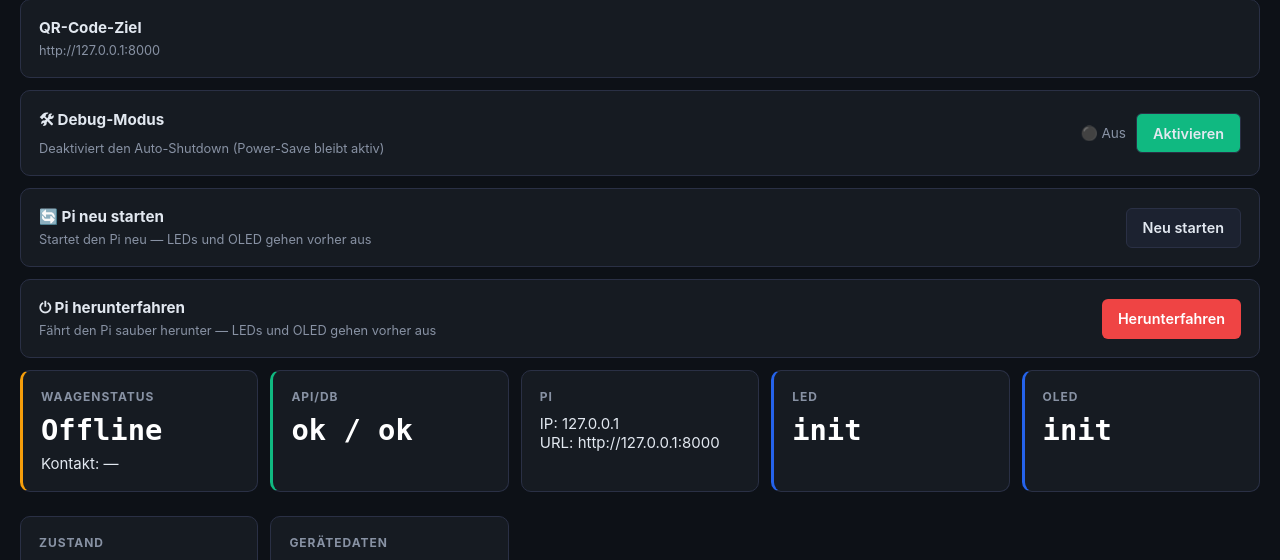
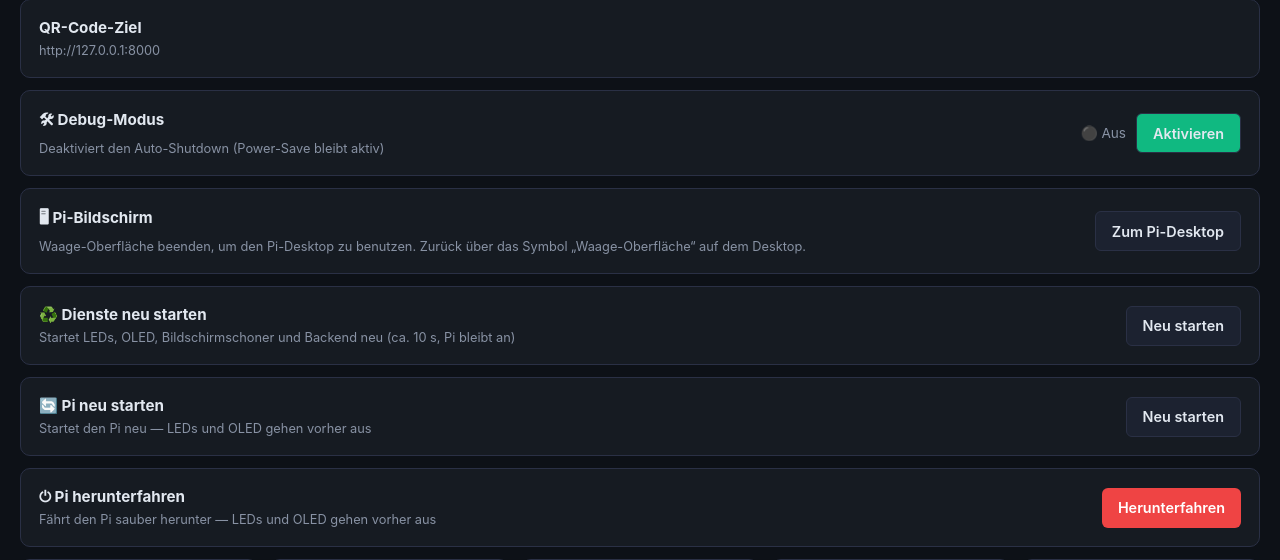
Before and after one commit to ItIsYe/wage, a FastAPI app: page /status in a window 1280 px wide. Shown: the part 147-707 px from the top of the page. Run offline with FastAPI, Linux system fonts and the light colour scheme; data comes from the database, SQL or seed files in the repository; data that the repository does not hold is empty.

Commit message:
feat(pi): zum Pi-Desktop wechseln, Oberfläche vom Desktop starten, Dienste neu starten
- Status-Seite: "Zum Pi-Desktop" beendet die Waage-Oberfläche (Kiosk), der Pi-Desktop wird
  sichtbar; von Handy/Laptop aus kann der Kiosk dort auch wieder gestartet werden.
  "Dienste neu starten" startet LEDs, OLED, Bildschirmschoner und Backend neu und lädt die
  Seite danach neu.
- Desktop-Symbole "Waage-Oberfläche" (Kiosk starten) und "wage-Dienste neu starten"
  (Terminal mit Ausgabe), auch im Startmenü; angelegt durch install_desktop_shortcuts.sh bei
  Installation und jedem Update.
- pi/scripts/restart_services.sh: gemeinsames Skript für Desktop und Oberfläche, Backend zuletzt
  und ohne Warten.
- API: GET /api/v1/system/kiosk, POST /api/v1/system/kiosk/{stop,start},
  POST /api/v1/system/restart-all
- Benötigt nur die vorhandene sudo-Regel für systemctl.

Getestet: pytest (31 grün), Skripte mit nachgestelltem systemctl, Status-Seite per Playwright
(800x480) im Kiosk und von außen.

Co-Authored-By: Claude Opus 5.5 <noreply@anthropic.com>
Claude-Session: https://claude.ai/code/session_01687SG2KjYDUTsbdFtV6J3Q

```diff
--- a/pi/backend/main.py
+++ b/pi/backend/main.py
@@ -135,6 +135,65 @@ def restart_services():
         return {"ok": False, "detail": str(e)}
 
 
+KIOSK_SERVICE = "wage-pi-kiosk"
+RESTART_SCRIPT = PI_ROOT / "scripts" / "restart_services.sh"
+
+
+def _systemctl(*args: str, timeout: int = 10):
+    import subprocess
+    return subprocess.run(["sudo", "-n", "systemctl", *args], capture_output=True, text=True, timeout=timeout)
+
+
+@app.get("/api/v1/system/kiosk")
+def kiosk_state():
+    """Läuft die Waage-Oberfläche (Kiosk-Browser) auf dem Pi-Bildschirm?"""
+    import subprocess
+    try:
+        out = subprocess.run(["systemctl", "is-active", KIOSK_SERVICE], capture_output=True, text=True, timeout=5)
+        state = out.stdout.strip() or "unknown"
+    except (OSError, subprocess.SubprocessError):
+        state = "unknown"
+    return {"active": state == "active", "state": state}
+
+
+@app.post("/api/v1/system/kiosk/stop")
+def kiosk_stop():
+    """Waage-Oberfläche auf dem Pi-Bildschirm beenden -> Pi-Desktop wird sichtbar.
+    Zurück über das Desktop-Symbol "Waage-Oberfläche" oder POST /api/v1/system/kiosk/start."""
+    try:
+        proc = _systemctl("--no-block", "stop", KIOSK_SERVICE)
+    except Exception as e:
+        return {"ok": False, "message": str(e)}
+    if proc.returncode != 0:
+        return {"ok": False, "message": (proc.stderr or proc.stdout).strip() or "systemctl fehlgeschlagen"}
+    return {"ok": True, "message": "Waage-Oberfläche wird beendet – der Pi-Desktop erscheint."}
+
+
+@app.post("/api/v1/system/kiosk/start")
+def kiosk_start():
+    """Waage-Oberfläche auf dem Pi-Bildschirm (wieder) starten."""
+    try:
+        proc = _systemctl("--no-block", "start", KIOSK_SERVICE)
+    except Exception as e:
+        return {"ok": False, "message": str(e)}
+    if proc.returncode != 0:
+        return {"ok": False, "message": (proc.stderr or proc.stdout).strip() or "systemctl fehlgeschlagen"}
+    return {"ok": True, "message": "Waage-Oberfläche wird auf dem Pi-Bildschirm gestartet."}
+
+
+@app.post("/api/v1/system/restart-all")
+def restart_all_services():
+    """LEDs, OLED, Screen-Save und zuletzt das Backend neu starten (gleiches Skript wie auf dem Desktop).
+    Das Backend ist danach einige Sekunden nicht erreichbar."""
+    import subprocess
+    try:
+        subprocess.Popen(["bash", str(RESTART_SCRIPT)], start_new_session=True,
+                         stdout=subprocess.DEVNULL, stderr=subprocess.DEVNULL)
+    except Exception as e:
+        return {"ok": False, "message": str(e)}
+    return {"ok": True, "message": "Dienste werden neu gestartet – die Seite lädt gleich neu."}
+
+
 @app.get("/api/v1/system/debug-mode")
 def get_debug_mode():
     with db_cursor() as (_, cur):
--- a/pi/frontend/static/app.js
+++ b/pi/frontend/static/app.js
@@ -1218,6 +1218,91 @@ async function toggleDebugMode() {
 loadDebugMode();
 
 
+// === Pi-Bildschirm (Kiosk) und Dienste ===
+
+// Läuft diese Seite im Kiosk-Browser auf dem Pi selbst?
+function isOnPiScreen() {
+  return ['localhost', '127.0.0.1', '::1', '[::1]'].includes(location.hostname);
+}
+
+async function loadKioskState() {
+  const stopBtn = byId('btn-kiosk-stop');
+  const startBtn = byId('btn-kiosk-start');
+  if (!stopBtn || !startBtn) return;
+  let state = 'unknown';
+  try { state = (await api('/api/v1/system/kiosk')).state || 'unknown'; } catch (_) {}
+  const known = ['active', 'activating', 'inactive', 'failed', 'deactivating'].includes(state);
+  const active = state === 'active' || state === 'activating';
+  // Im Kiosk selbst läuft die Oberfläche ja gerade: dort nur "Zum Pi-Desktop".
+  // Von Handy/Laptop aus je nach Zustand; ist der Zustand unbekannt, beide Knöpfe.
+  stopBtn.style.display = (isOnPiScreen() || active || !known) ? '' : 'none';
+  startBtn.style.display = (!isOnPiScreen() && (!active || !known)) ? '' : 'none';
+  const hint = byId('kiosk-hint');
+  if (hint && !isOnPiScreen()) {
+    hint.textContent = !known
+      ? 'Waage-Oberfläche auf dem Pi-Bildschirm beenden (Pi-Desktop) oder wieder starten.'
+      : active
+        ? 'Die Waage-Oberfläche läuft auf dem Pi-Bildschirm. "Zum Pi-Desktop" beendet sie dort.'
+        : 'Auf dem Pi-Bildschirm ist gerade der Desktop zu sehen.';
+  }
+}
+
+async function kioskStop() {
+  const msg = isOnPiScreen()
+    ? 'Waage-Oberfläche beenden und zum Pi-Desktop wechseln?\n\nZurück geht es über das Symbol „Waage-Oberfläche“ auf dem Desktop.'
+    : 'Waage-Oberfläche auf dem Pi-Bildschirm beenden? Dort erscheint dann der Pi-Desktop.';
+  if (!confirm(msg)) return;
+  try {
+    const d = await api('/api/v1/system/kiosk/stop', { method: 'POST' });
+    flash(d.message || 'Waage-Oberfläche wird beendet...', d.ok);
+  } catch (e) {
+    // Im Kiosk bricht die Verbindung ab, weil der Browser beendet wird - das ist gewollt.
+    if (!isOnPiScreen()) flash(`Fehler: ${e.message}`);
+  }
+  setTimeout(loadKioskState, 3000);
+}
+
+async function kioskStart() {
+  try {
+    const d = await api('/api/v1/system/kiosk/start', { method: 'POST' });
+    flash(d.message || 'Waage-Oberfläche wird gestartet...', d.ok);
+  } catch (e) {
+    flash(`Fehler: ${e.message}`);
+  }
+  setTimeout(loadKioskState, 3000);
+}
+
+async function restartAllServices() {
+  if (!confirm('LEDs, OLED, Bildschirmschoner und Backend neu starten?\nDie Seite ist dabei einige Sekunden nicht erreichbar.')) return;
+  const btn = byId('btn-restart-all');
+  if (btn) btn.disabled = true;
+  try {
+    const d = await api('/api/v1/system/restart-all', { method: 'POST' });
+    flash(d.message || 'Dienste werden neu gestartet...', d.ok);
+    if (!d.ok) { if (btn) btn.disabled = false; return; }
+  } catch (e) {
+    flash(`Fehler: ${e.message}`);
+    if (btn) btn.disabled = false;
+    return;
+  }
+  // Warten, bis das Backend weg und wieder da ist, dann neu laden (höchstens 60 s)
+  const started = Date.now();
+  let wentDown = false;
+  while (Date.now() - started < 60000) {
+    await new Promise((r) => setTimeout(r, 1500));
+    try {
+      const r = await fetch('/api/v1/health', { cache: 'no-store' });
+      if (r.ok && (wentDown || Date.now() - started > 15000)) break;
+      if (!r.ok) wentDown = true;
+    } catch (_) {
+      wentDown = true;
+    }
+  }
+  location.reload();
+}
+
+loadKioskState();
+
 // === Pi Herunterfahren ===
 
 async function shutdownPi() {
--- a/pi/frontend/templates/base.html
+++ b/pi/frontend/templates/base.html
@@ -33,6 +33,6 @@
 <main>{% block content %}{% endblock %}</main>
 
 <script src="/static/keyboard.js?v=13"></script>
-<script src="/static/app.js?v=13"></script>
+<script src="/static/app.js?v=14"></script>
 </body>
 </html>
--- a/pi/frontend/templates/status.html
+++ b/pi/frontend/templates/status.html
@@ -23,6 +23,25 @@
 
 <div class="card card-row">
   <div class="card-row-info">
+    <b>🖥 Pi-Bildschirm</b>
+    <small id="kiosk-hint">Waage-Oberfläche beenden, um den Pi-Desktop zu benutzen. Zurück über das Symbol „Waage-Oberfläche“ auf dem Desktop.</small>
+  </div>
+  <div style="display:flex;gap:8px;flex-shrink:0">
+    <button id="btn-kiosk-stop" onclick="kioskStop()" class="btn-secondary">Zum Pi-Desktop</button>
+    <button id="btn-kiosk-start" onclick="kioskStart()" class="btn-secondary" style="display:none">Oberfläche starten</button>
+  </div>
+</div>
+
+<div class="card card-row">
+  <div class="card-row-info">
+    <b>♻️ Dienste neu starten</b>
+    <small>Startet LEDs, OLED, Bildschirmschoner und Backend neu (ca. 10 s, Pi bleibt an)</small>
+  </div>
+  <button id="btn-restart-all" onclick="restartAllServices()" class="btn-secondary" style="flex-shrink:0">Neu starten</button>
+</div>
+
+<div class="card card-row">
+  <div class="card-row-info">
     <b>🔄 Pi neu starten</b>
     <small>Startet den Pi neu — LEDs und OLED gehen vorher aus</small>
   </div>
```
Also changed, not shown: pi/tests/test_backend.py (+20 -0 lines), pi/README.md, 4 other files.
